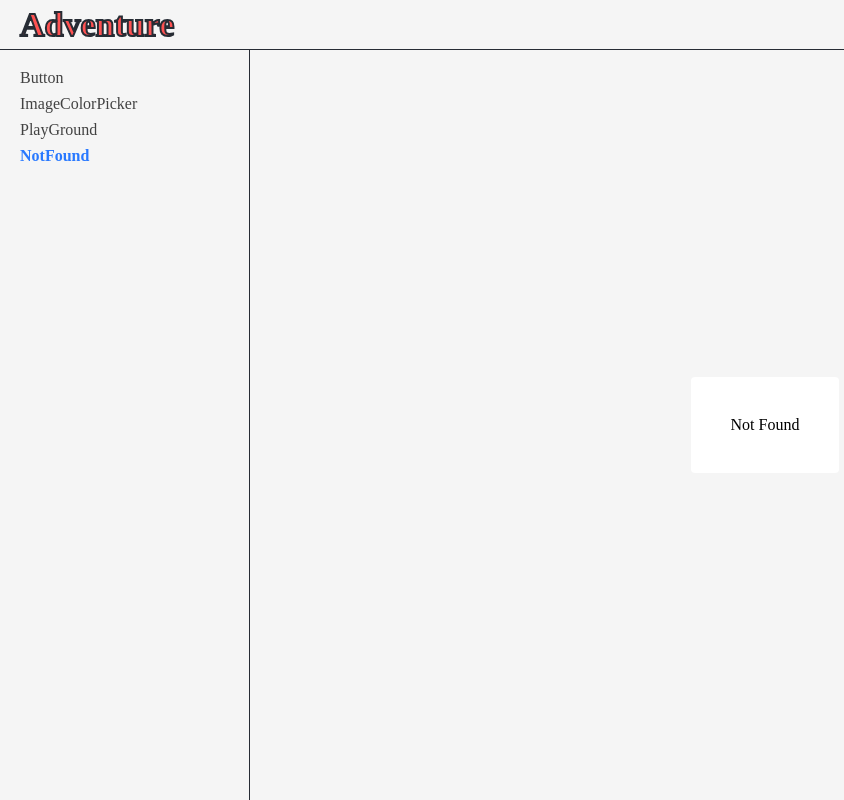
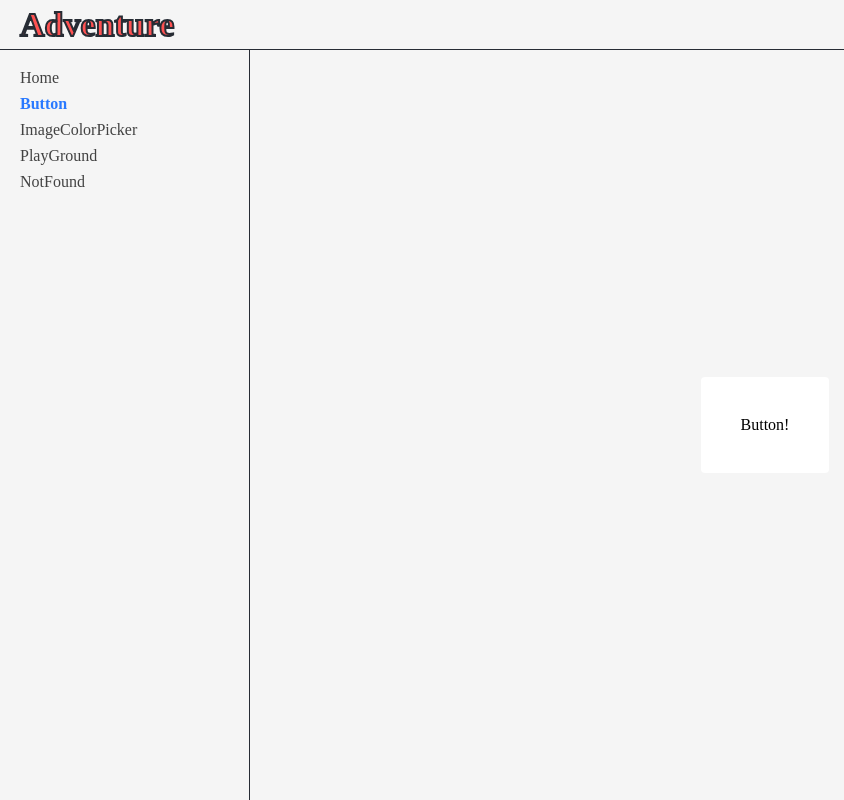
Before and after one commit to MaKeWhaT/Adventure, a React app: page /Button in a window 1280 px wide. Before the commit this address led to /NotFound. Shown: the whole page, without its empty margins (0-844 px from the left). Built offline with nearby package versions, Linux system fonts and the light colour scheme.

Commit message:
FIX: 스토리북과 라우터 버전 충돌 이슈 수정

```diff
--- a/src/Components/Layout/index.tsx
+++ b/src/Components/Layout/index.tsx
@@ -4,7 +4,7 @@ import { routes } from '@/Router';
 import './index.scss';
 
 export interface IProps {
-    children: ReactNode
+    children?: ReactNode
 }
 export default function Layout({ children }: IProps) {
   return (
@@ -20,7 +20,9 @@ export default function Layout({ children }: IProps) {
             {
             routes.map(({ name, path }) => (
               <li className="Page-Wrap__Content__List__Item" key={name}>
-                <NavLink exact activeClassName="route-active" to={path}>{name}</NavLink>
+                <NavLink to={path} className={({ isActive }) => (isActive ? 'route-active' : '')}>
+                  {name}
+                </NavLink>
               </li>
             ))
           }
--- a/src/Router/index.tsx
+++ b/src/Router/index.tsx
@@ -1,51 +1,62 @@
 /* eslint-disable no-undef */
 import { lazy, Suspense } from 'react';
 import {
-  BrowserRouter, Switch, Route, Redirect,
+  BrowserRouter, Routes, Route,
 } from 'react-router-dom';
 import Layout from '@/Components/Layout';
 
 interface RouteConfig {
   name: string,
   path: string,
-  component: ReturnType<typeof lazy>
+  Element: ReturnType<typeof lazy>
 }
 
 export const routes: RouteConfig[] = [
   {
+    name: 'Home',
+    path: '/Home',
+    Element: lazy(() => import(/* webpackChunkName: "Home" */ 'pages/Home')),
+  },
+  {
     name: 'Button',
     path: '/Button',
-    component: lazy(() => import(/* webpackChunkName: "Button" */ 'pages/Button')),
+    Element: lazy(() => import(/* webpackChunkName: "Button" */ 'pages/Button')),
   },
   {
     name: 'ImageColorPicker',
     path: '/ImageColorPicker',
-    component: lazy(() => import(/* webpackChunkName: "ImageColorPicker" */ 'pages/ImageColorPicker')),
+    Element: lazy(() => import(/* webpackChunkName: "ImageColorPicker" */ 'pages/ImageColorPicker')),
   },
   {
     name: 'PlayGround',
     path: '/PlayGround',
-    component: lazy(() => import(/* webpackChunkName: "PlayGround" */ 'pages/PlayGround')),
+    Element: lazy(() => import(/* webpackChunkName: "PlayGround" */ 'pages/PlayGround')),
   },
   {
     name: 'NotFound',
-    path: '/NotFound',
-    component: lazy(() => import(/* webpackChunkName: "NotFound" */ 'pages/NotFound')),
+    path: '*',
+    Element: lazy(() => import(/* webpackChunkName: "NotFound" */ 'pages/NotFound')),
   },
 ];
 
 export default function Router() {
   return (
     <BrowserRouter>
-      <Switch>
-        <Layout>
-          <Suspense fallback={<div>Loading...</div>}>
-            <Route exact path="/" component={lazy(() => import(/* webpackChunkName: "Home" */ 'pages/Home'))} />
-            {routes.map((route) => <Route key={route.name} {...route} />)}
-            <Redirect to="/NotFound" />
-          </Suspense>
-        </Layout>
-      </Switch>
+      <Layout>
+        <Routes>
+          {routes.map(({ name, path, Element }) => (
+            <Route
+              key={name}
+              path={path}
+              element={(
+                <Suspense fallback={<div>Loading...</div>}>
+                  <Element />
+                </Suspense>
+          )}
+            />
+          ))}
+        </Routes>
+      </Layout>
     </BrowserRouter>
   );
 }
```
Also changed, not shown: package.json (+6 -6 lines), 1 other file (tests, documents, lock files or other folders).
